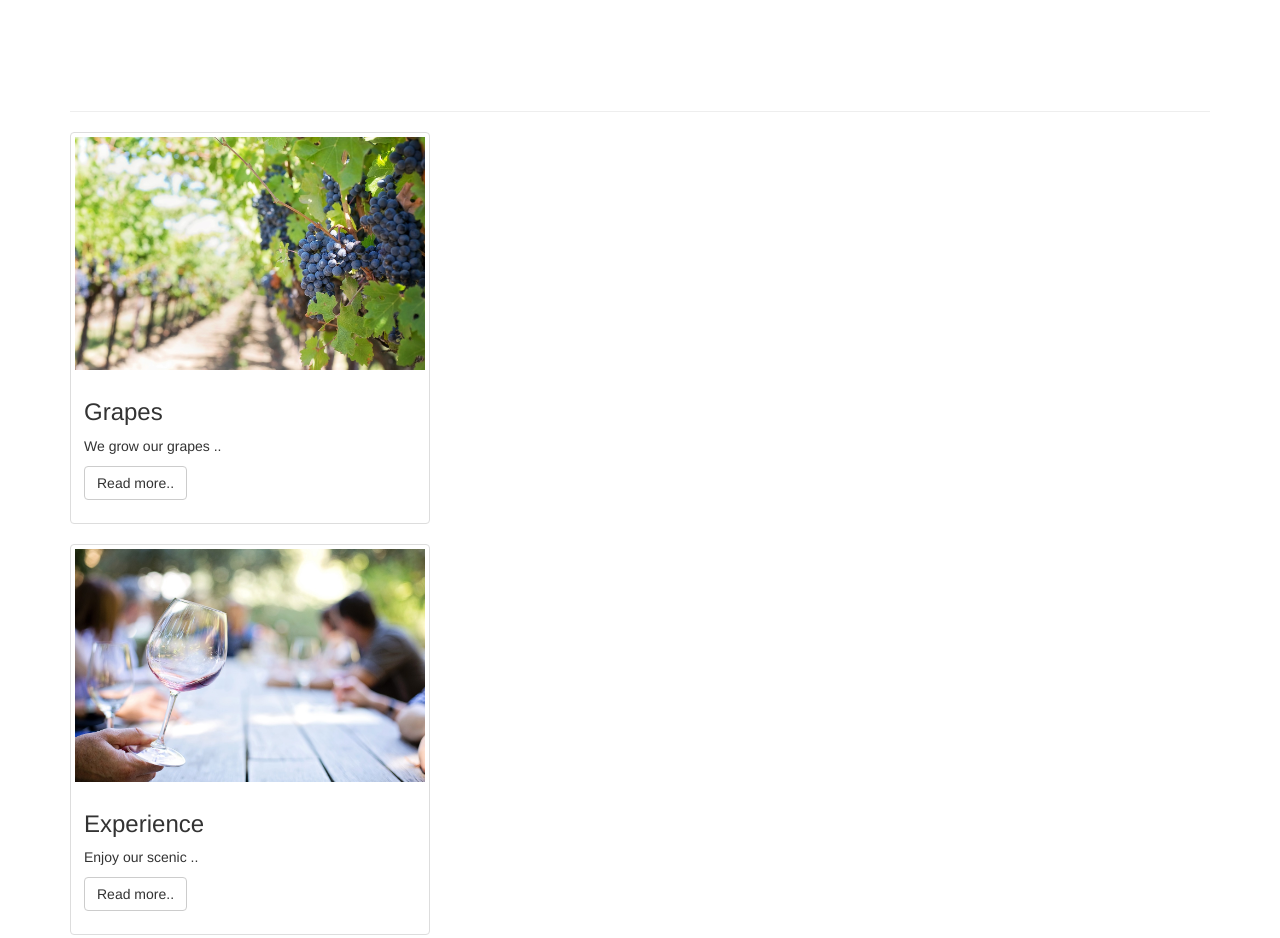
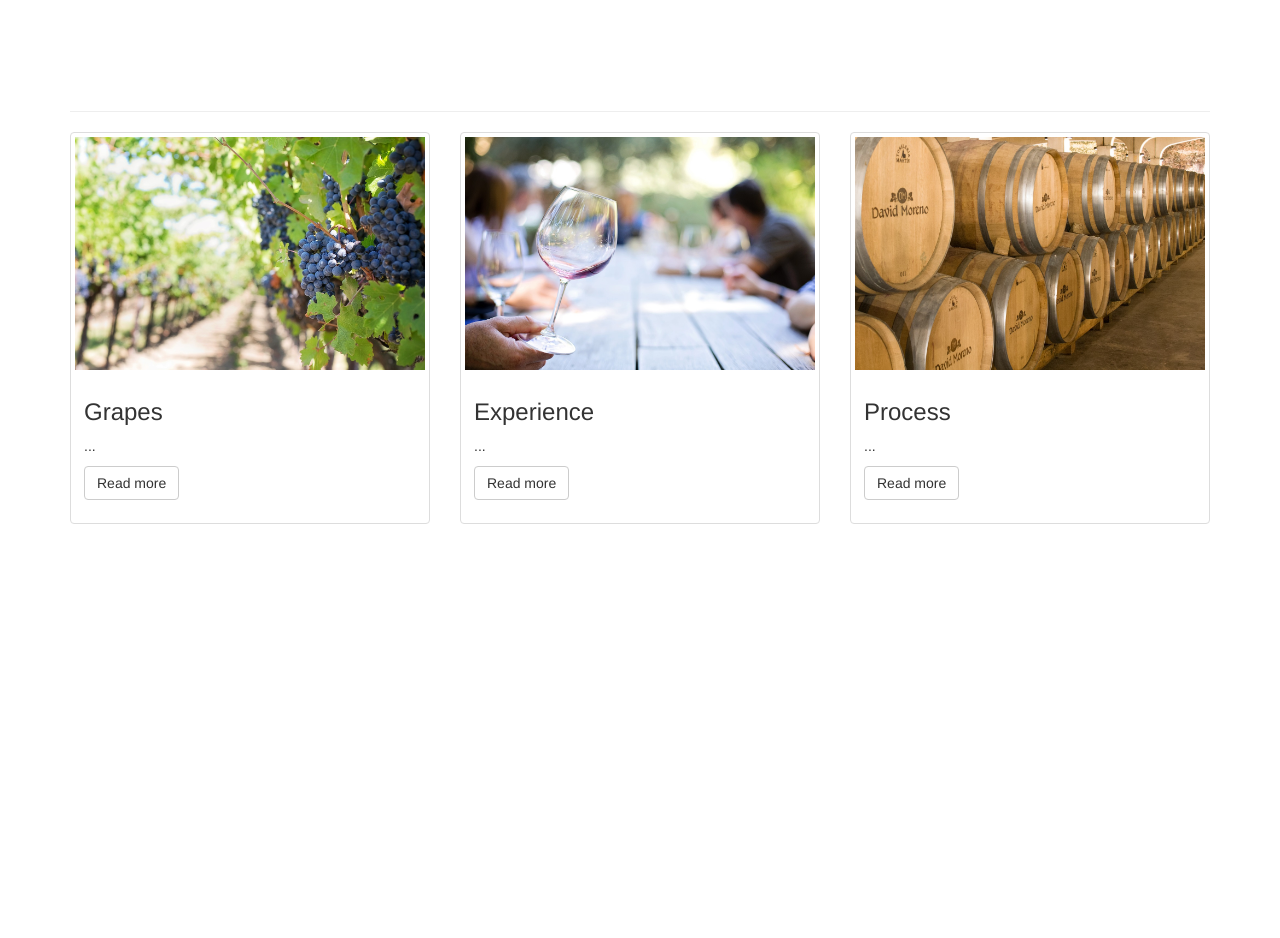
Before and after one commit to Melissa-Mahon/wine, a website: page index.html in a window 1280 px wide. Shown: the part 600-1538 px from the top of the page. After the commit the page ends 1144 px from the top, so only its background shows below. Drawn offline with nearby package versions, Linux system fonts and the light colour scheme.

Commit message:
Moved thumbnails

```diff
--- a/index.html
+++ b/index.html
@@ -86,24 +86,28 @@
             <img src="images/img1.jpg" alt="...">
             <div class="caption">
               <h3>Grapes</h3>
-              <p>We grow our grapes ..</p>
-              <p> <a href="#" class="btn btn-default" role="button">Read more..</a></p>
+              <p>...</p>
+              <p><a href="#" class="btn btn-default" role="button">Read more</a></p>
             </div>
           </div>
+        </div>
+        <div class="col-sm-6 col-md-4">
           <div class="thumbnail">
             <img src="images/img2.jpg" alt="...">
             <div class="caption">
               <h3>Experience</h3>
-            <p>Enjoy our scenic ..</p>
-            <p><a href="#" class="btn btn-default" role="button">Read more..</a></p>
+              <p>...</p>
+              <p><a href="#" class="btn btn-default" role="button">Read more</a></p>
             </div>
           </div>
+        </div>
+        <div class="col-sm-6 col-md-4">
           <div class="thumbnail">
             <img src="images/img3.jpg" alt="...">
             <div class="caption">
               <h3>Process</h3>
-          <p>Every bottle of wine ..</p>
-          <p><a href="#" class="btn btn-default" role="button">Read more..</a></p>
+              <p>...</p>
+              <p><a href="#" class="btn btn-default" role="button">Read more</a></p>
             </div>
           </div>
         </div>
```
Lines whose indentation alone changed are shown as unchanged.
